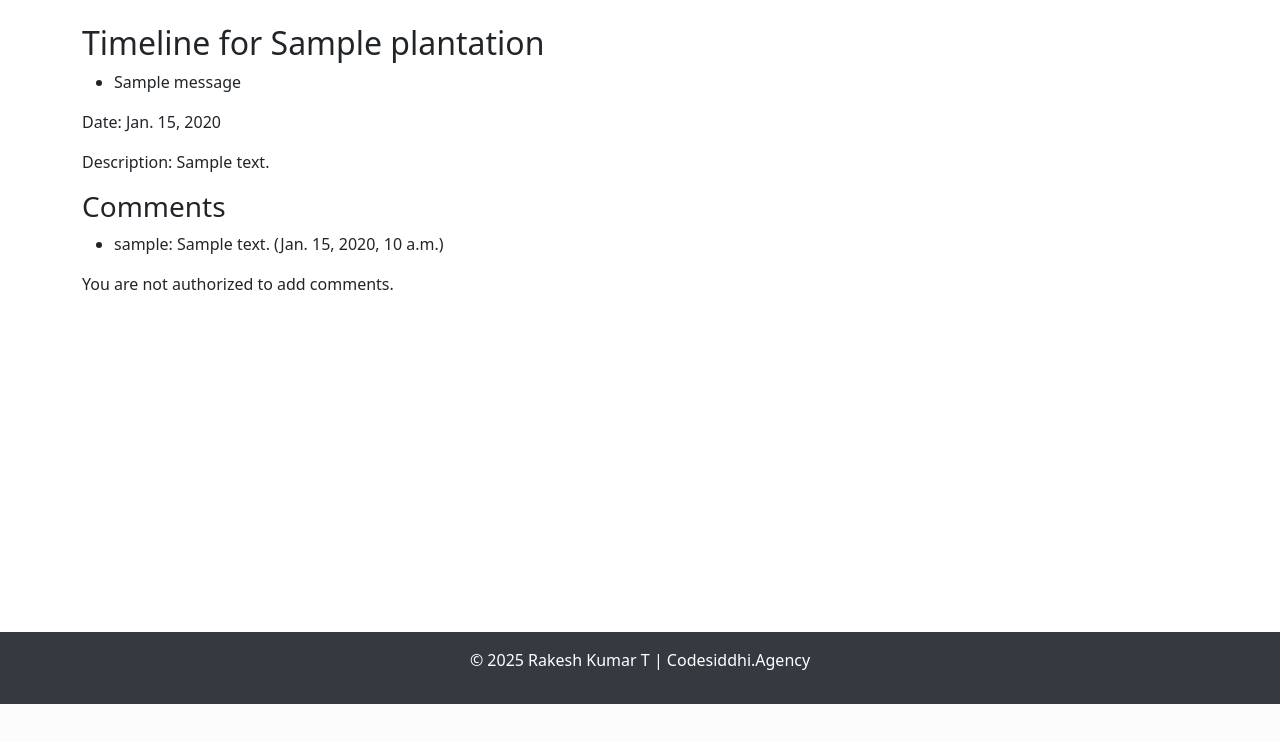
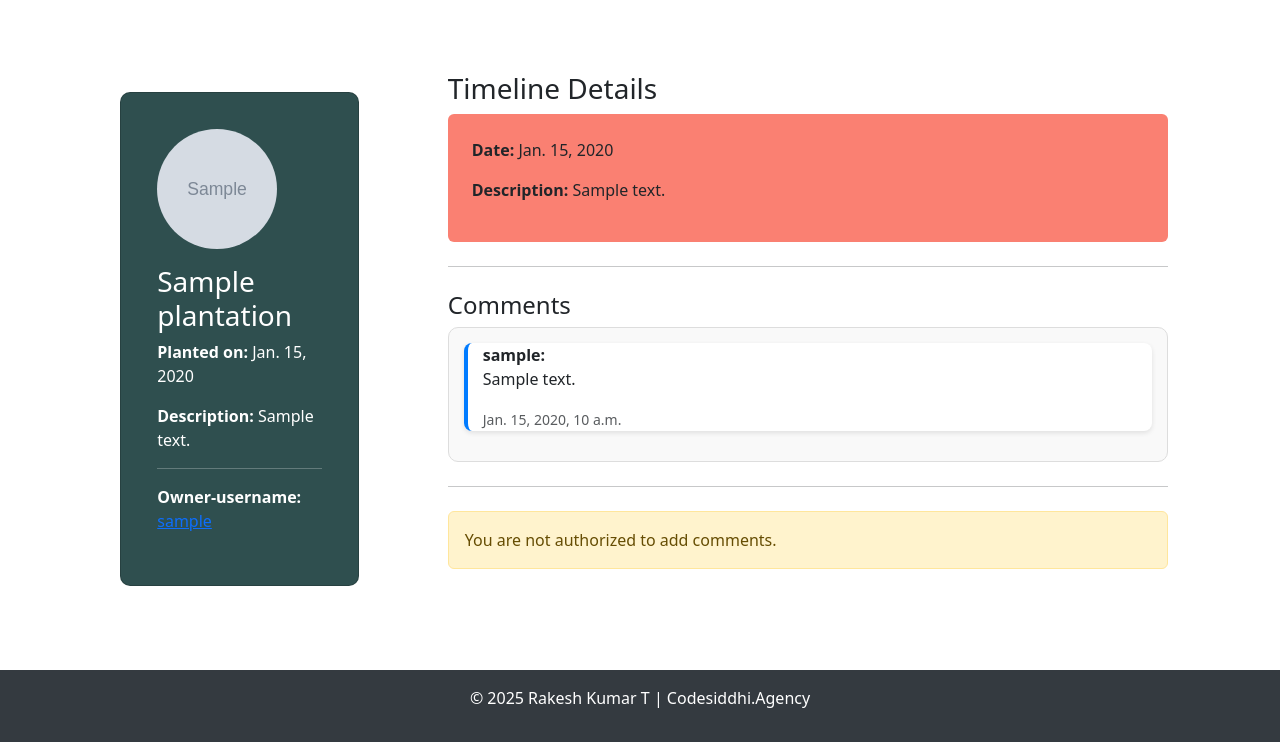
Before and after one commit to rakeshptajlapur/treeforlife_mvp, a Django app: template plantation/templates/plantation/timeline_details.html in a window 1280 px wide. Shown: the part 96-838 px from the top of the page. Before the commit the page ends 800 px from the top, so only its background shows below. Run offline with Django 5.2, Linux system fonts and the light colour scheme; the template is opened without the code that fills it: values that come from a table or form of the project are taken from there, others are empty; tables that the repository leaves empty hold one stand-in row (values such as "Sample post"); grey boxes marked "Sample" are stand-in pictures; one stand-in notice (Sample message) is shown.

Commit message:
fixed the plantation details page + timeline details page + comment form working + UI Enhanced all pages

```diff
--- a/plant_booking/settings.py
+++ b/plant_booking/settings.py
@@ -55,7 +55,7 @@ ROOT_URLCONF = 'plant_booking.urls'
 TEMPLATES = [
     {
         'BACKEND': 'django.template.backends.django.DjangoTemplates',
-        'DIRS': [ ],  # Root-level templates
+        'DIRS': [ BASE_DIR / 'plantation/templates',],
         'APP_DIRS': True,  # Allows Django to locate templates inside apps
         'OPTIONS': {
             'context_processors': [
--- a/plantation/templates/plantation/timeline_detail_content.html
+++ b/plantation/templates/plantation/timeline_detail_content.html
@@ -12,9 +12,10 @@
     {% endfor %}
   </ul>
 
-    <!-- Show comment form if the user is the owner -->
+  <!-- Show comment button if the user is the owner -->
   {% if is_owner %}
-      <button id="open-details-btn">Open details to add comment</button>
+    <!-- Link the button to the 'add_comment' URL -->
+    <a href="{% url 'add_comment' plantation_id=plantation.id timeline_id=timeline.id %}" id="open-details-btn" class="btn btn-primary">Add Comment</a>
   {% else %}
     <p>You are not authorized to comment on this plantation. Only the owner can add comments.</p>
   {% endif %}
--- a/plantation/templates/plantation/timeline_details.html
+++ b/plantation/templates/plantation/timeline_details.html
@@ -1,36 +1,65 @@
-<!-- timeline_detail.html -->
 {% extends 'plantation/base.html' %}
 
 {% block title %}Timeline Details{% endblock %}
 
 {% block content %}
-    <h2>Timeline for {{ plantation.name }}</h2>
+<div class="container mt-5">
+    <div class="row">
+        <!-- Left Section (30%) - Plantation Details -->
+        <div class="col-md-3" style="border-right: 0 solid #ddd; padding-right: 20px;">
+            <div class="card mb-4" style="border-radius: 10px; padding: 20px; background-color: darkslategray;">
+                <div class="card-body" style="color: white;">
+                    <div class="text-left mb-3">
+                        <!-- Plant Image -->
+                        <img src="{{ plantation.image.url }}" alt="{{ plantation.name }}" class="rounded-circle" style="width: 120px; height: 120px; object-fit: cover;">
+                    </div>
+                    <h3 class="text-left">{{ plantation.name }}</h3>
+                    <p><strong>Planted on:</strong> {{ plantation.plantation_date }}</p>
+                    <p><strong>Description:</strong> {{ plantation.description }}</p>
+                    <hr>
+                    <p><strong>Owner-username:</strong> <a href="{% url 'owner_details' username=plantation.owner.username %}" class="text-primary">{{ plantation.owner.username }}</a></p>
+                </div>
+            </div>
+        </div>
 
-    {% if messages %}
-        <ul class="messages">
-            {% for message in messages %}
-                <li class="{{ message.tags }}">{{ message }}</li>
+        <!-- Right Section (70%) - Timeline and Comments -->
+        <div class="col-md-8">
+            <div class="timeline-details-card">
+                <h3>Timeline Details</h3>
+                <div class="timeline-card p-4 rounded" style="margin-bottom: 20px; background-color: salmon;">
+                    <p><strong>Date:</strong> {{ timeline.activity_date }}</p>
+                    <p><strong>Description:</strong> {{ timeline.description }}</p>
+                </div>
+
+                <hr class="my-4">
+
+                <h4>Comments</h4>
+                <div class="comments-section" style="max-height: 300px; overflow-y: auto; border: 1px solid #ddd; padding: 15px; border-radius: 10px; background-color: #f9f9f9;">
+                    {% for comment in comments %}
+                        <div class="comment-card" style="margin-bottom: 15px; border-left: 4px solid #007bff; padding-left: 15px; background-color: #fff; border-radius: 8px; box-shadow: 0 2px 5px rgba(0,0,0,0.1);">
+                            <strong>{{ comment.user.username }}:</strong>
+                            <p>{{ comment.text }}</p>
+                            <small class="text-muted">{{ comment.created_at }}</small>
+                        </div>
                     {% endfor %}
-        </ul>
-    {% endif %}
+                </div>
 
-    <p>Date: {{ timeline.activity_date }}</p>
-    <p>Description: {{ timeline.description }}</p>
+                <hr class="my-4">
 
-    <h3>Comments</h3>
-    <ul>
-        {% for comment in comments %}
-            <li>{{ comment.user.username }}: {{ comment.text }} ({{ comment.created_at }})</li>
-        {% endfor %}
-    </ul>
-
+                <!-- Add Comment Form -->
                 {% if can_add_comment %}
                     <form method="post" action="{% url 'add_comment' plantation_id=plantation.id timeline_id=timeline.id %}">
                         {% csrf_token %}
-            <textarea name="text" placeholder="Add a comment"></textarea>
-            <button type="submit">Submit</button>
+                        <div class="form-group">
+                            <textarea name="text" class="form-control" placeholder="Add a comment" rows="3" style="border-radius: 8px;"></textarea>
+                        </div>
+                        <button type="submit" class="btn btn-primary" style="border-radius: 8px; margin-top: 10px;">Submit</button>
                     </form>
                 {% else %}
-        <p>You are not authorized to add comments.</p>
+                    <p class="alert alert-warning mt-3">You are not authorized to add comments.</p>
                 {% endif %}
+            </div>
+        </div>
+    </div>
+</div>
 {% endblock %}
--- a/plantation/urls.py
+++ b/plantation/urls.py
@@ -9,9 +9,9 @@ urlpatterns = [
     path('logout/', views.logout_view, name='logout'),
     path('owner-details/<str:username>/', views.owner_details, name='owner_details'),
     path('plantation-details/<int:id>/', views.plantation_details, name='plantation_details'),
-    path('plantation/<int:plantation_id>/timeline/<int:timeline_id>/', views.timeline_detail, name='timeline_detail'),
+    path('plantation/<int:plantation_id>/timeline/<int:timeline_id>/', views.timeline_details, name='timeline_details'),
     path('plantation/<int:plantation_id>/timeline/<int:timeline_id>/add_comment/', views.add_comment, name='add_comment'),
-    #path('plantation/<int:plantation_id>/timeline/<int:timeline_id>/ajax/', views.timeline_detail_ajax, name='timeline_detail_ajax'),
+    #path('plantation/<int:plantation_id>/timeline/<int:timeline_id>/add_comment/', views.add_comment, name='add_comment'),
     path('plantation/<int:plantation_id>/timeline/<int:timeline_id>/ajax/', views.timeline_details_ajax, name='timeline_details_ajax'),
 
 ]
```
Also changed, not shown: plantation/templates/plantation/plantation_details.html (+10 -55 lines), plantation/views.py (+17 -20 lines), static/css/styles.css (line endings or trailing spaces). Lines whose indentation alone changed are shown as unchanged.
